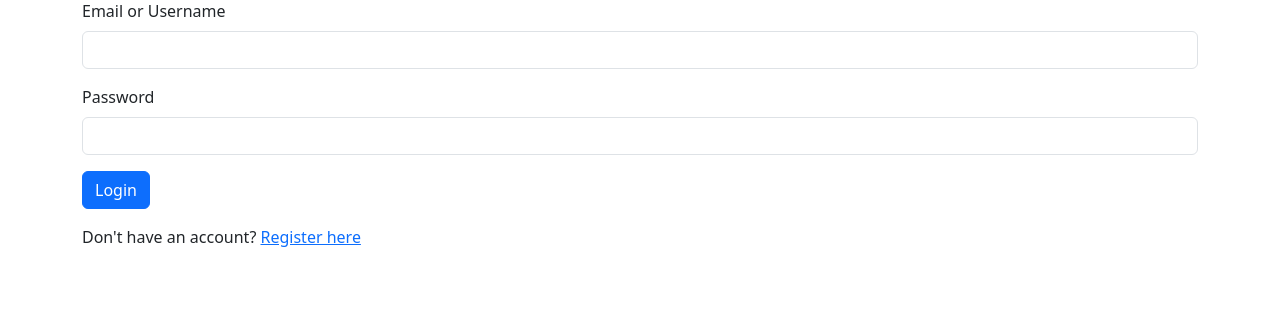
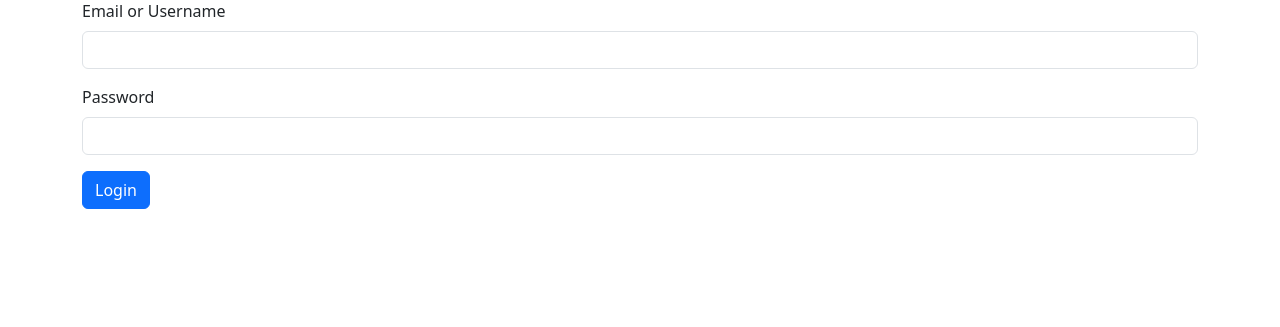
Before and after one commit to 24f100ds2698/Quiz-master-V1-, a Flask app: page /login in a window 1280 px wide. Shown: the part 111-438 px from the top of the page. Run offline with Flask 3, Linux system fonts and the light colour scheme.

Commit message:
Update login.html

```diff
--- a/app/templates/login.html
+++ b/app/templates/login.html
@@ -21,9 +21,7 @@
       <button type="submit" class="btn btn-primary">Login</button>
     </form>
 
-    <p class="mt-3">
-      Don't have an account? <a href="{{ url_for('main.register') }}">Register here</a>
-    </p>
+
   </div>
 </body>
 </html>
```
